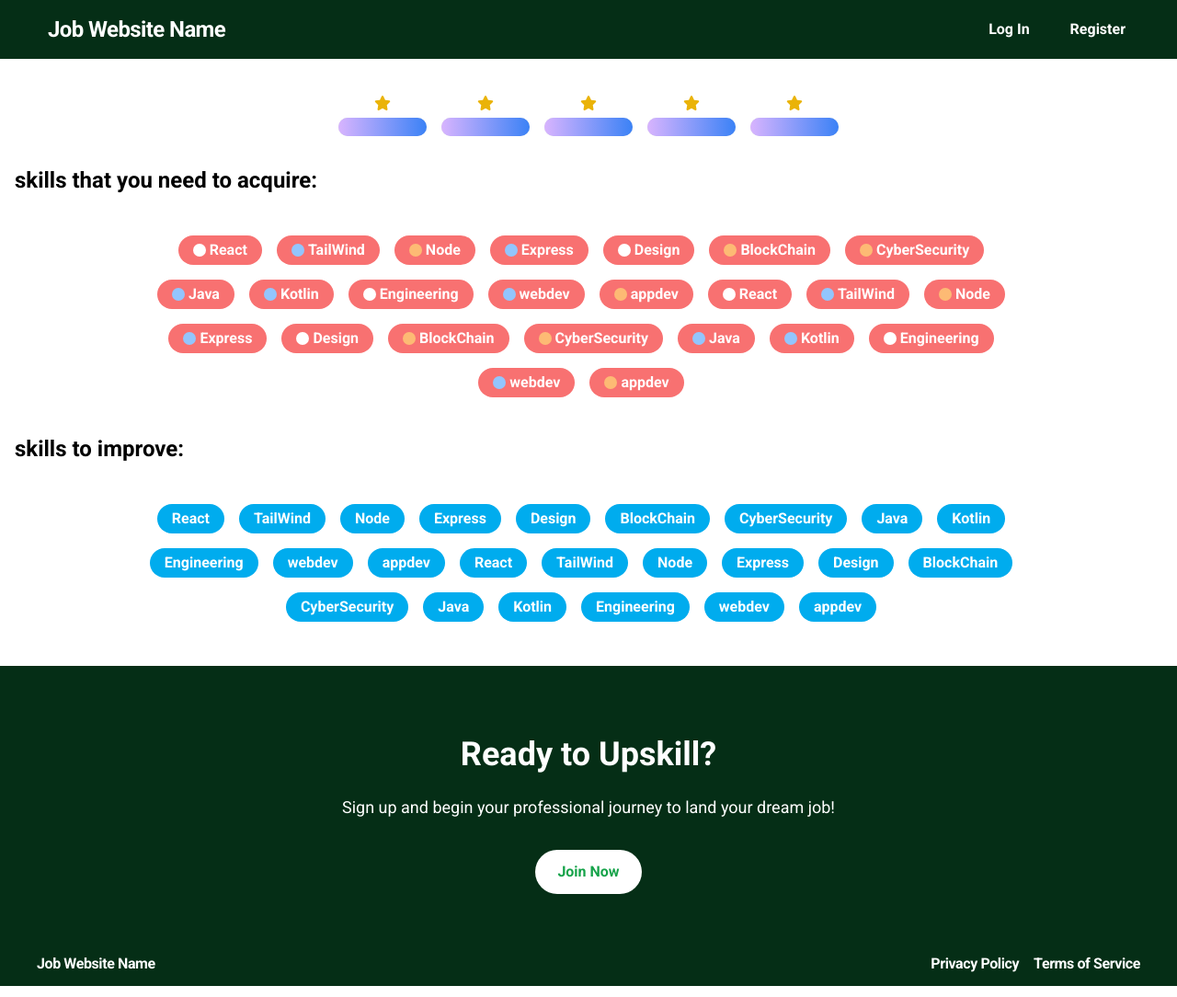
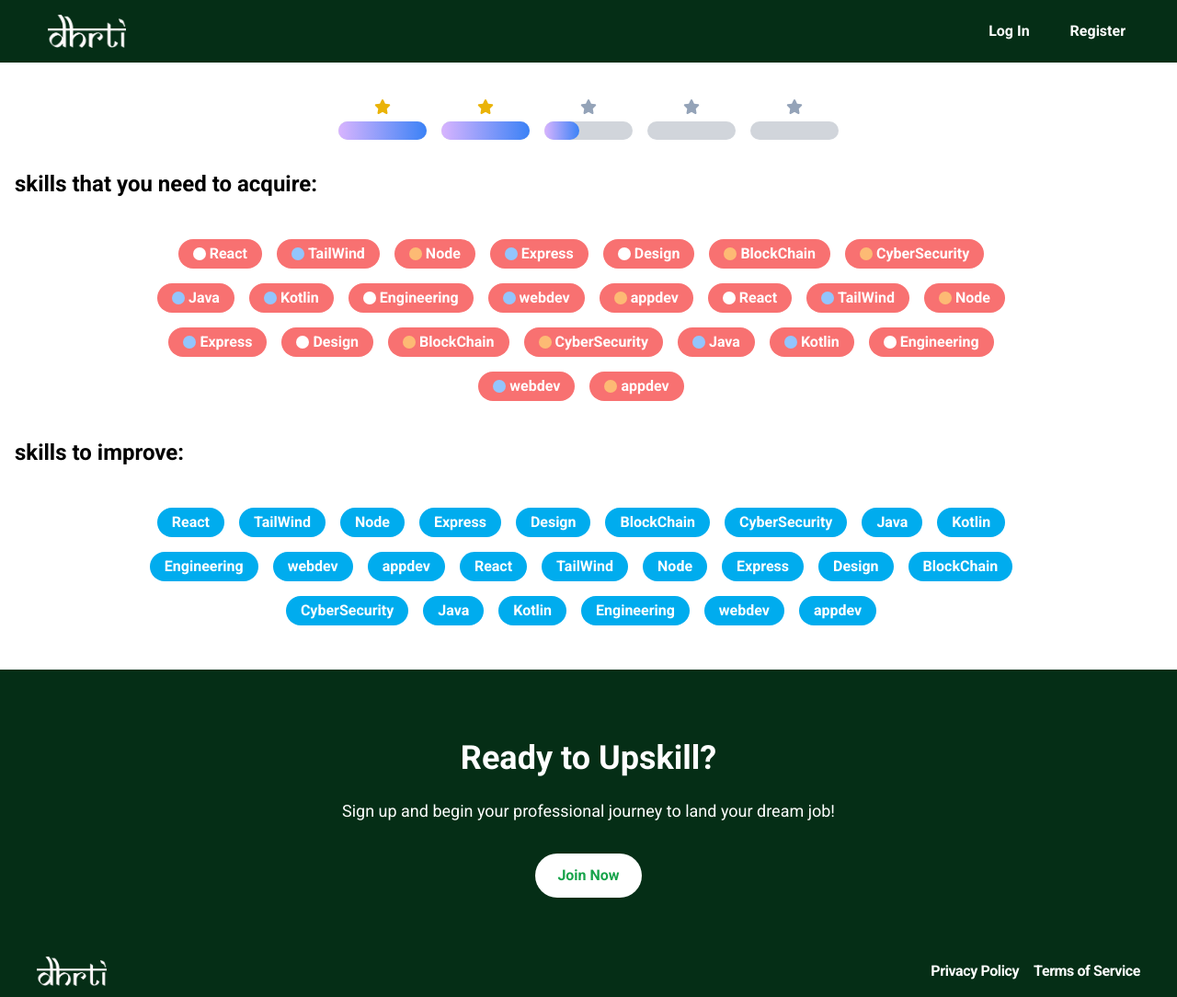
Before and after one commit to Satyajeet-Das/SIH-Beta-Prototype, a React (Vite) app in the folder frontend/: page /skill-gap in a window 1280 px wide. Shown: the whole page at 92% size. Built offline with nearby package versions, Linux system fonts and the light colour scheme.

Commit message:
feat: Added the logo of the website

```diff
--- a/frontend/src/components/Footer.tsx
+++ b/frontend/src/components/Footer.tsx
@@ -1,3 +1,4 @@
+import logo from "./logo.png";
 const Footer = () => {
     return (
         <div className="bg-green-950 py-3 px-10">
@@ -10,7 +11,8 @@ const Footer = () => {
                 </button>
             </section>
             <div className="max-auto flex justify-between items-center">
-                <span className="text-sm md:text-base text-white font-bold tracking-tight"> Job Website Name</span>
+                {/* <span className="text-sm md:text-base text-white font-bold tracking-tight"> dhrti</span> */}
+                <img src={logo} alt="Dhrti" className="h-8 w-auto " />
                 <span className="text-sm md:text-base text-white font-bold tracking-tight flex gap-4">
                     <p className="cursor-pointer">Privacy Policy</p>
                     <p className="cursor-pointer">Terms of Service</p>
--- a/frontend/src/components/Header.tsx
+++ b/frontend/src/components/Header.tsx
@@ -2,6 +2,8 @@ import { useState } from "react";
 import { Link } from "react-router-dom";
 import { FontAwesomeIcon } from "@fortawesome/react-fontawesome";
 import { faBars, faTimes } from "@fortawesome/free-solid-svg-icons";
+import logo from "./logo.png"
+
 
 const Header = () => {
   const [isSidebarOpen, setIsSidebarOpen] = useState(false); // State for sidebar visibility
@@ -10,7 +12,7 @@ const Header = () => {
     <div className="bg-green-950 py-4">
       <div className="px-9 mx-auto flex justify-between items-center">
         {/* Sidebar Toggle Button */}
-        <div className="space-x-4">
+        <div className="flex items-center space-x-4">
             <FontAwesomeIcon
             className="cursor-pointer text-white md:hidden"
             icon={isSidebarOpen ? faTimes : faBars}
@@ -18,9 +20,11 @@ const Header = () => {
             />
 
             {/* Website Name */}
-            <Link to="/" className="text-sans text-xl md:text-2xl text-white font-bold tracking-tight">
-            Job Website Name
+
+            <Link to="/" className="flex items-center text-sans text-xl md:text-2xl text-white font-bold tracking-tight">
+              <img src={logo} alt="Dhrti" className="h-9 w-auto " />
             </Link>
+
         </div>
 
         {/* Links for medium screens and up */}
--- a/frontend/src/pages/skillGap.tsx
+++ b/frontend/src/pages/skillGap.tsx
@@ -32,7 +32,7 @@ const SkillGap = () => {
 
   return (
     <>
-    <ProgressBar rating={5} />
+    <ProgressBar rating={2.4} />
       <h2 className="mt-8 mb-9 text-2xl font-bold">
         skills that you need to acquire:
       </h2>
```
Also changed, not shown: frontend/src/components/logo.png (added).
